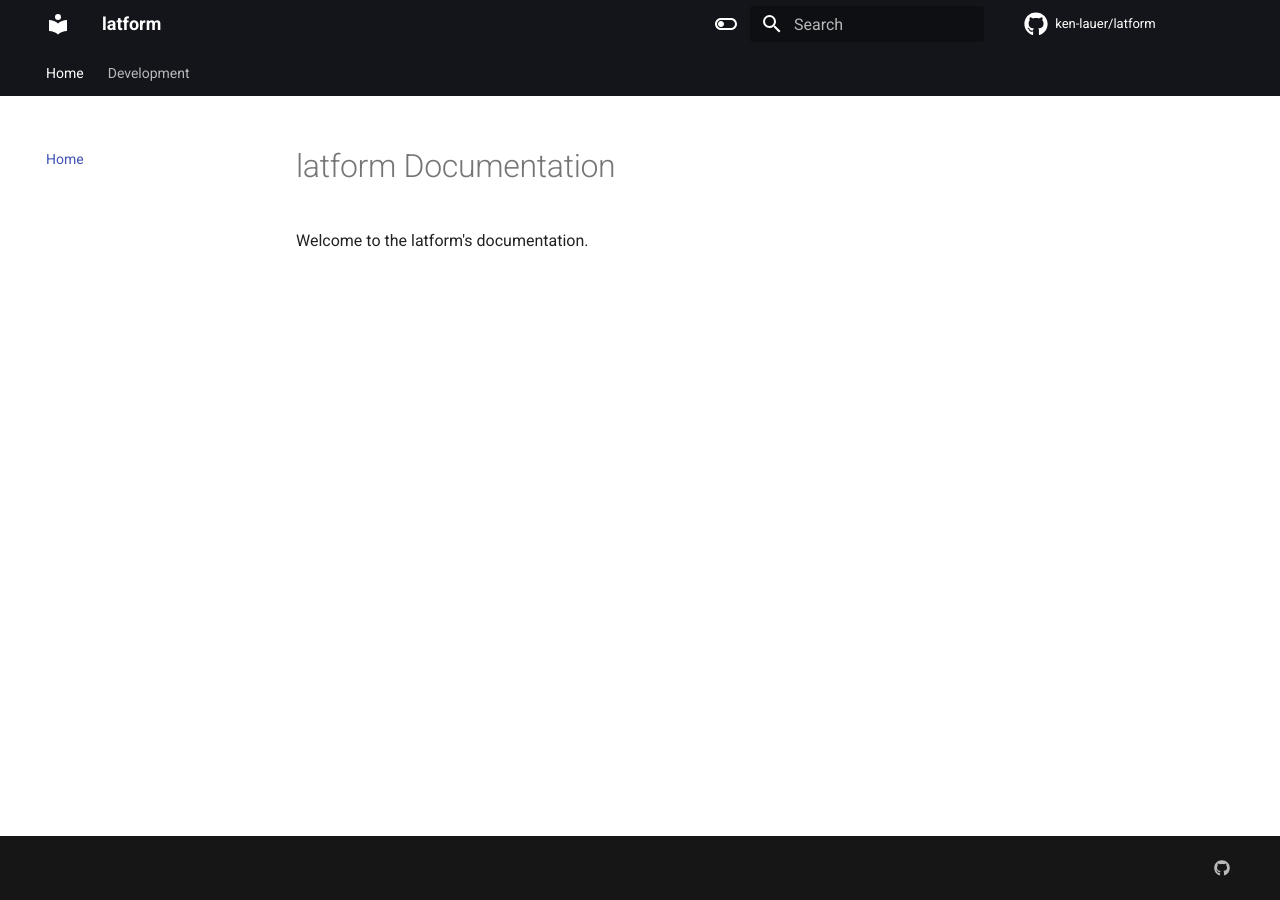
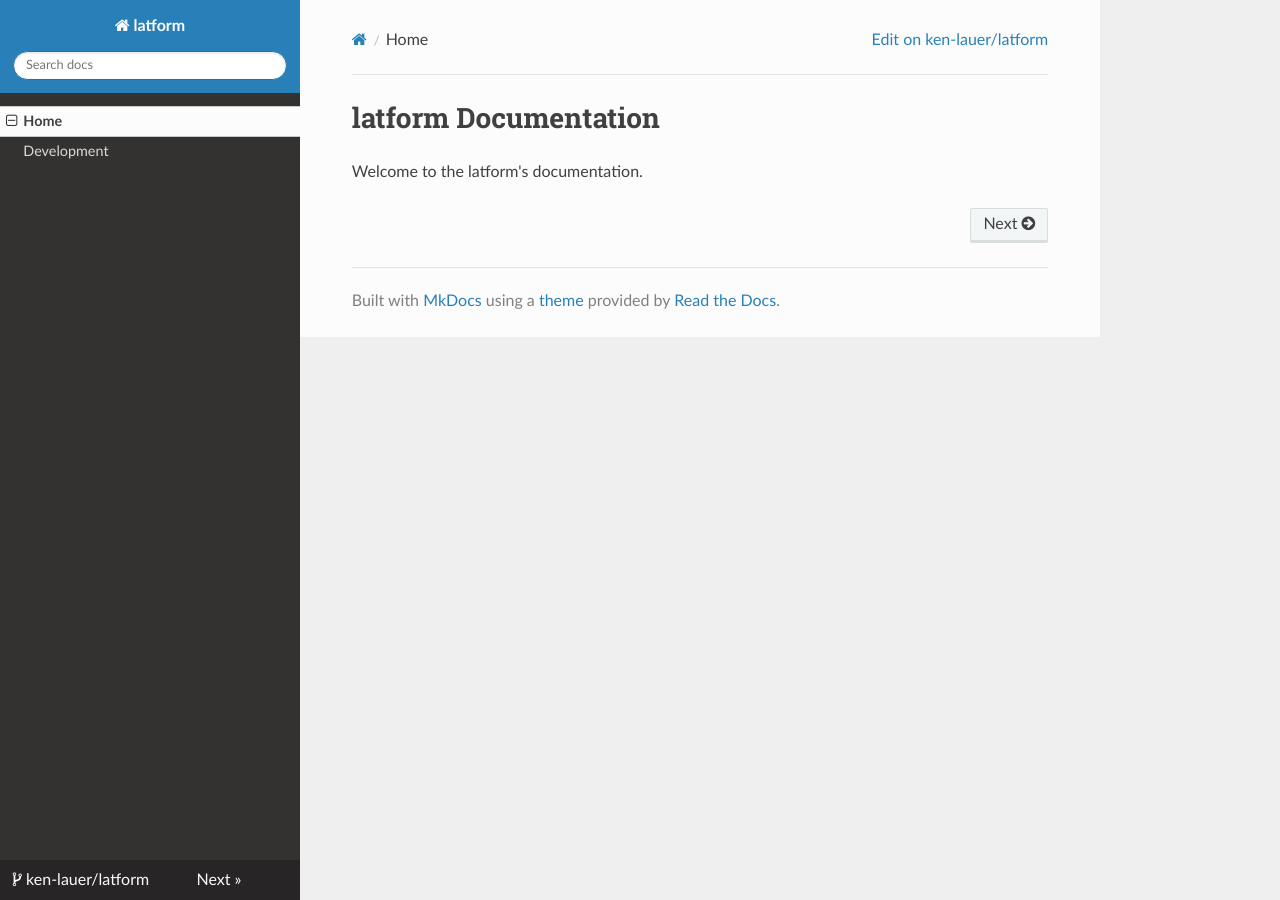
Before and after one commit to ken-lauer/latform, an MkDocs documentation site: the page built from docs/index.md, in a window 1280 px wide. Built offline with MkDocs 1.6.1, drawn with Linux system fonts in a browser that asks for light colours; nearby versions of some CDN libraries; comment, search, counter and statistics services are not loaded.

Commit message:
DOC: use readthedocs theme

```diff
--- a/mkdocs.yml
+++ b/mkdocs.yml
@@ -9,25 +9,12 @@
 theme:
   icon:
     repo: fontawesome/brands/github
-  name: material
+  name: readthedocs
   custom_dir: docs/overrides
   features:
     - navigation.top
     - navigation.tabs
     - navigation.indexes
-  palette:
-    - media: "(prefers-color-scheme: light)"
-      scheme: default
-      primary: black
-      toggle:
-        icon: material/toggle-switch-off-outline
-        name: Switch to dark mode
-    - media: "(prefers-color-scheme: dark)"
-      scheme: slate
-      primary: black
-      toggle:
-        icon: material/toggle-switch
-        name: Switch to light mode
 
 markdown_extensions:
   - markdown.extensions.extra
```
